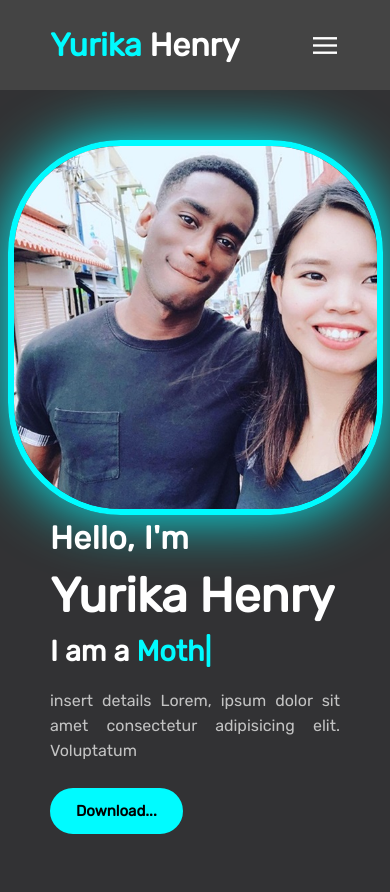
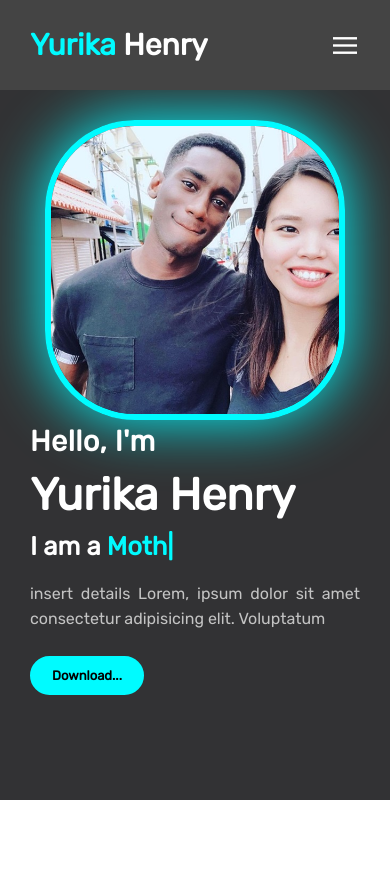
Before and after one commit to qwertyNippon/YPortfolio, a plain HTML site: page index.html in a window 390 px wide. After the commit the page ends 844 px from the top, so only its background shows below. Drawn offline with nearby package versions, Linux system fonts and the light colour scheme.

Commit message:
need bug fixing

```diff
--- a/style.css
+++ b/style.css
@@ -297,7 +297,7 @@ nav .hamburger.active .bar {
     }
 
     .left .btn {
-        padding-bottom: 30px;
+        padding-bottom: 50px;
     }
 
     .right .profile img {
@@ -305,3 +305,45 @@ nav .hamburger.active .bar {
         height: 375px;
     }
 }
+
+@media screen and (max-width: 567px) {
+    nav {
+        padding: 0 30px;
+    }
+
+    nav .logo a {
+        font-size: 30px;
+    }
+
+    nav ul {
+        padding: 30px 30px 0;
+    }
+
+    nav ul li a {
+        font-size: 24px;
+    }
+
+    .home {
+        padding: 30px;
+    }
+
+    .left h3 {
+        font-size: 1.8rem;
+    }
+    .left h1 {
+        font-size: 2.8rem;
+    }
+    .left h4 {
+        font-size: 1.6rem;
+    }
+
+    .left .btn button {
+        font-size: 13px;
+        padding: 10px 20px;
+    }
+
+    .right .profile img {
+        width: 300px;
+        height: 300px;
+    }
+}
```
